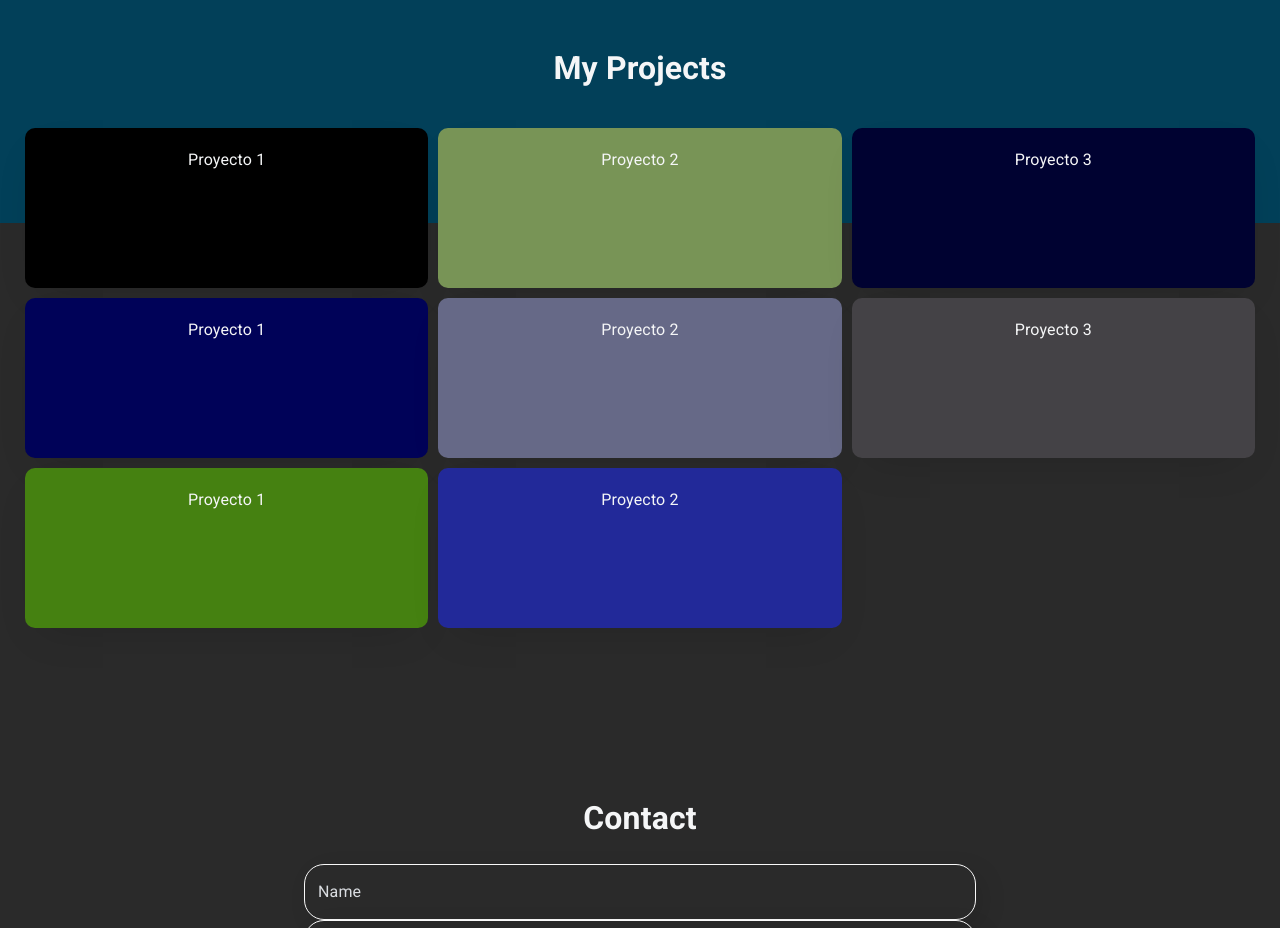
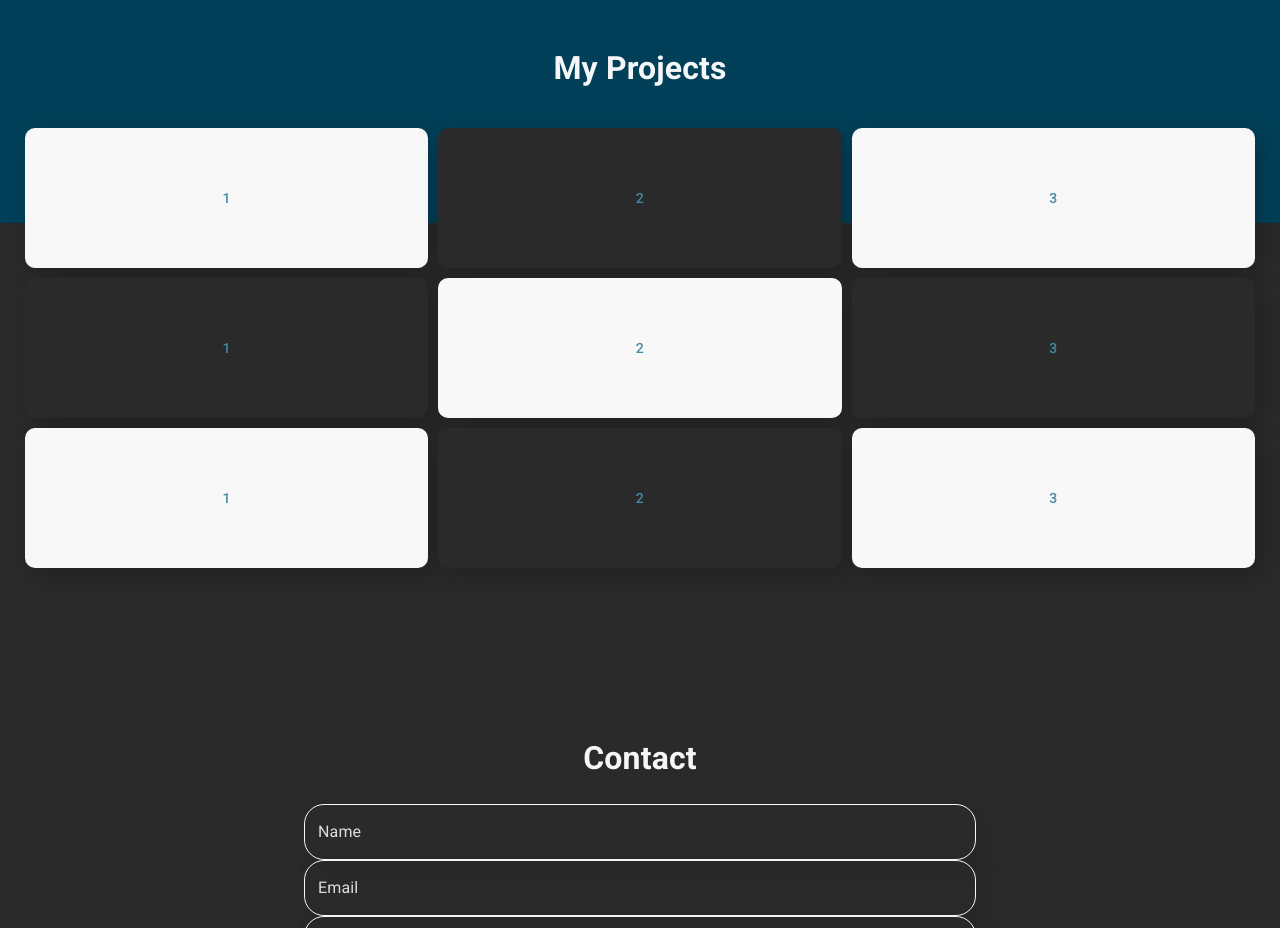
Before and after one commit to MCris29/portfolio, a Next.js app: page / in a window 1280 px wide. Shown: the part 2020-2948 px from the top of the page. Built offline with nearby package versions, Linux system fonts and the light colour scheme.

Commit message:
Add modal to projects section

```diff
--- /dev/null
+++ b/src/components/CardProject.tsx
@@ -0,0 +1,59 @@
+import React, { useState } from "react";
+import { useTheme } from "@mui/material";
+import styles from "@/styles/Home.module.scss";
+
+import Button from "@mui/material/Button";
+import Dialog from "@mui/material/Dialog";
+import DialogActions from "@mui/material/DialogActions";
+import DialogContent from "@mui/material/DialogContent";
+import DialogContentText from "@mui/material/DialogContentText";
+import DialogTitle from "@mui/material/DialogTitle";
+import useMediaQuery from "@mui/material/useMediaQuery";
+
+const CardProject = ({ item }: any) => {
+  const customTheme = useTheme();
+
+  const [open, setOpen] = useState(false);
+  const fullScreen = useMediaQuery(customTheme.breakpoints.down("md"));
+
+  const handleClickOpen = () => {
+    setOpen(true);
+  };
+
+  const handleClose = () => {
+    setOpen(false);
+  };
+
+  return (
+    <>
+      <Button
+        className={styles.card}
+        style={{ backgroundColor: item.background }}
+        onClick={handleClickOpen}
+      >
+        {item.title}
+      </Button>
+      <Dialog
+        fullScreen={fullScreen}
+        open={open}
+        onClose={handleClose}
+        aria-labelledby="responsive-dialog-title"
+      >
+        <DialogTitle id="responsive-dialog-title">{item.title}</DialogTitle>
+        <DialogContent>
+          <DialogContentText>{item.description}</DialogContentText>
+        </DialogContent>
+        <DialogActions>
+          <Button autoFocus onClick={handleClose}>
+            Cancel
+          </Button>
+          <Button onClick={handleClose} autoFocus>
+            Visit
+          </Button>
+        </DialogActions>
+      </Dialog>
+    </>
+  );
+};
+
+export default CardProject;
--- a/src/components/Projects.tsx
+++ b/src/components/Projects.tsx
@@ -1,17 +1,66 @@
+import React, { useState } from "react";
 import styles from "@/styles/Home.module.scss";
 import { useTheme } from "@mui/material";
+import CardProject from "./CardProject";
 
 const Projects = () => {
   const customTheme = useTheme();
+
   const projects = [
-    { title: "Proyecto 1", link: "123", background: "#000" },
-    { title: "Proyecto 2", link: "123", background: "#789456" },
-    { title: "Proyecto 3", link: "123", background: "#000231" },
-    { title: "Proyecto 1", link: "123", background: "#000258" },
-    { title: "Proyecto 2", link: "123", background: "#666987" },
-    { title: "Proyecto 3", link: "123", background: "#444246" },
-    { title: "Proyecto 1", link: "123", background: "#458111" },
-    { title: "Proyecto 2", link: "123", background: "#222999" },
+    {
+      title: " 1",
+      description: "Proyecto",
+      link: "123",
+      background: "#F8F8F8",
+    },
+    {
+      title: " 2",
+      description: "Proyecto",
+      link: "123",
+      background: "#2A2A2A",
+    },
+    {
+      title: " 3",
+      description: "Proyecto",
+      link: "123",
+      background: "#F8F8F8",
+    },
+    {
+      title: " 1",
+      description: "Proyecto",
+      link: "123",
+      background: "#2A2A2A",
+    },
+    {
+      title: " 2",
+      description: "Proyecto",
+      link: "123",
+      background: "#F8F8F8",
+    },
+    {
+      title: " 3",
+      description: "Proyecto",
+      link: "123",
+      background: "#2A2A2A",
+    },
+    {
+      title: " 1",
+      description: "Proyecto",
+      link: "123",
+      background: "#F8F8F8",
+    },
+    {
+      title: " 2",
+      description: "Proyecto",
+      link: "123",
+      background: "#2A2A2A",
+    },
+    {
+      title: " 3",
+      description: "Proyecto",
+      link: "123",
+      background: "#F8F8F8",
+    },
   ];
 
   return (
@@ -26,15 +75,7 @@ const Projects = () => {
       </div>
       <div className={styles.container}>
         {projects.map((item, key) => {
-          return (
-            <div
-              key={key}
-              className={styles.card}
-              style={{ backgroundColor: item.background }}
-            >
-              {item.title}
-            </div>
-          );
+          return <CardProject key={key} item={item} />;
         })}
       </div>
     </div>
--- a/src/styles/Home.module.scss
+++ b/src/styles/Home.module.scss
@@ -111,7 +111,8 @@ $shadow: 8px 8px 24px rgba(0, 0, 0, 0.2);
   min-height: 10em;
 
   //shadow
-  box-shadow: 0 16px 40px -16px rgba(0, 0, 0, 0.15);
+  // box-shadow: 0 16px 40px -16px rgba(0, 0, 0, 0.15);
+  box-shadow: $shadow;
 }
 
 //Contact page styles
```
